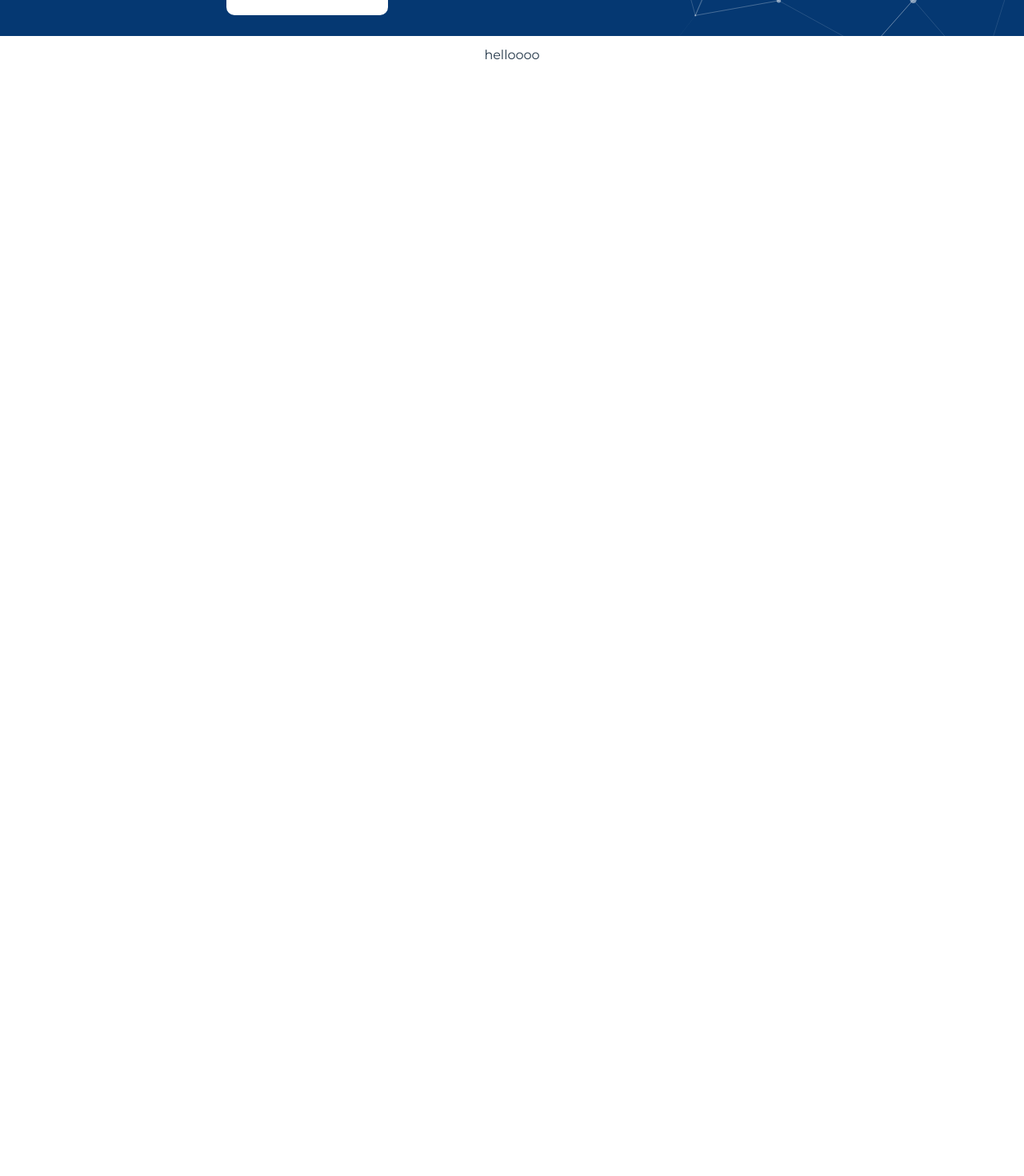
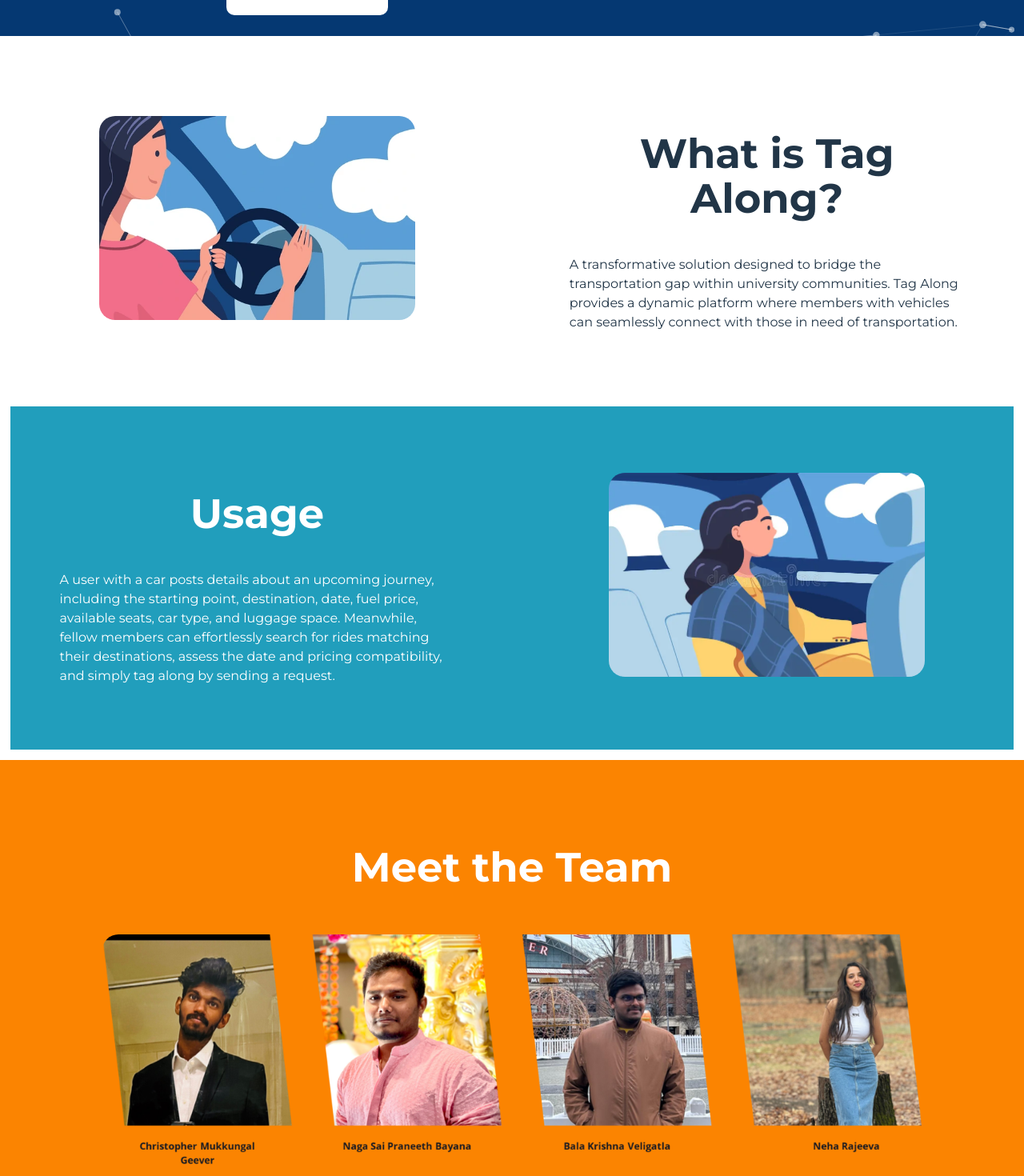
Before and after one commit to christopher-2000/Tag-Along-Frontend, a React (Vite) app: page / in a window 1280 px wide. Shown: the part 420-1890 px from the top of the page at 80% size. Before the commit the page ends 800 px from the top, so only its background shows below. Built offline with nearby package versions, Linux system fonts and the light colour scheme.

Commit message:
scroll navigation

```diff
--- a/src/App.css
+++ b/src/App.css
@@ -38,7 +38,19 @@
 
 .dark-blue-back{
   background-color: #053973;
+  color:white
 }
+
+.iceblue-back{
+  background-color: #219EBC;
+  color: white;
+}
+
+.orange-back{
+  background-color: #FB8401;
+  color: white;
+}
+
 .city-background{
   background-image: url('/public/city2.webp');
 
--- a/src/components/NaviagationBar.jsx
+++ b/src/components/NaviagationBar.jsx
@@ -1,12 +1,21 @@
 import './styles/NavigationBar.css'
 
 export default function NavigationBar(){
+    const smoothScroll = (event, targetId) => {
+        event.preventDefault();
+        const targetElement = document.getElementById(targetId);
+        window.scrollTo({
+          top: targetElement.offsetTop,
+          behavior: 'smooth'
+        });
+      };
     return(
+
         <nav className="navigation-container">
             <ul>
-                <li><a href="/home">Home</a></li>
-                <li><a href="/usage">Usage</a></li>
-                <li><a href="/devteam">DevTeam</a></li>
+                <li><a href="#home" onClick={(e) => smoothScroll(e,'home')}>Home</a></li>
+                <li><a href="#usage" onClick={(e) => smoothScroll(e,'usage')}>Usage</a></li>
+                <li><a href="#devteam" onClick={(e) => smoothScroll(e,'devteam')}>DevTeam</a></li>
             </ul>
         </nav>
     )
--- a/src/screens/Welcome.jsx
+++ b/src/screens/Welcome.jsx
@@ -1,18 +1,15 @@
 // Welcome.jsx
 
-import React, { useEffect, useState } from 'react';
+import React, { useEffect, useRef, useState } from 'react';
 import { Link, NavLink } from "react-router-dom";
-import Particles, { initParticlesEngine } from "@tsparticles/react";
-import { loadSlim } from "@tsparticles/slim";
 
 import './styles/Welcome.css'
-import ImageContainer from '../components/ImageContainer';
 import NavigationBar from '../components/NaviagationBar';
 import { Button } from '../components/CustomButton';
 import ParticlesBackground from './Particles';
 
 const Welcome = () => {
-
+    const ref = useRef();
     return (
             <>
             <header>
@@ -47,8 +44,56 @@ const Welcome = () => {
 
         </header>
 
-        <section className='inline'>
-            helloooo
+        <section id={'home'} className='content inline'>
+                <div className='grid-item'>
+                    <img src="/upper-photo.png" alt="" />
+                </div>
+                <div className='grid-item'>
+                    <h1>
+                        What is Tag Along?
+                    </h1>
+                    <p className='description'>
+                    A transformative solution designed to bridge the transportation gap within university communities.
+
+                    Tag Along provides a dynamic platform where members with vehicles can seamlessly connect with those in need of transportation.
+                    </p>
+                </div>
+
+        </section>
+
+        <section id='usage' className='content inline iceblue-back'>
+
+                <div className='grid-item'>
+                    <h1>
+                        Usage
+                    </h1>
+                    <p className='description'>
+
+                    A user with a car posts details about an upcoming journey, including the starting point, destination, date, fuel price, available seats, car type, and luggage space.
+
+                    Meanwhile, fellow members can effortlessly search for rides matching their destinations, assess the date and pricing compatibility, and simply tag along by sending a request.
+
+                    </p>
+                </div>
+
+                <div className='grid-item'>
+                    <img src="/lower-photo.png" alt="" />
+                </div>
+
+        </section>
+
+        <section id='devteam' className='content orange-back'>
+
+            <h1>Meet the Team</h1>
+            <img src="/developers.png" style={{position:'relative'}} alt="" />
+
+        </section>
+
+        <section className='content dark-blue-back' style={{position:'relative'}}>
+
+            <h1>Footer</h1>
+
+
         </section>
         </>
     );
--- a/src/screens/styles/welcome.css
+++ b/src/screens/styles/welcome.css
@@ -32,3 +32,19 @@ header img{
     border-radius: 20px;
     overflow: hidden;
 }
+
+.content{
+    padding-top: 5%;
+    padding-bottom: 5%;
+}
+
+.content img{
+    margin: 1%;
+    width: 80%;
+    border-radius: 20px;
+    overflow: hidden;
+}
+
+.description{
+    text-align: left;
+}
```
Also changed, not shown: public/developers.png (added).
